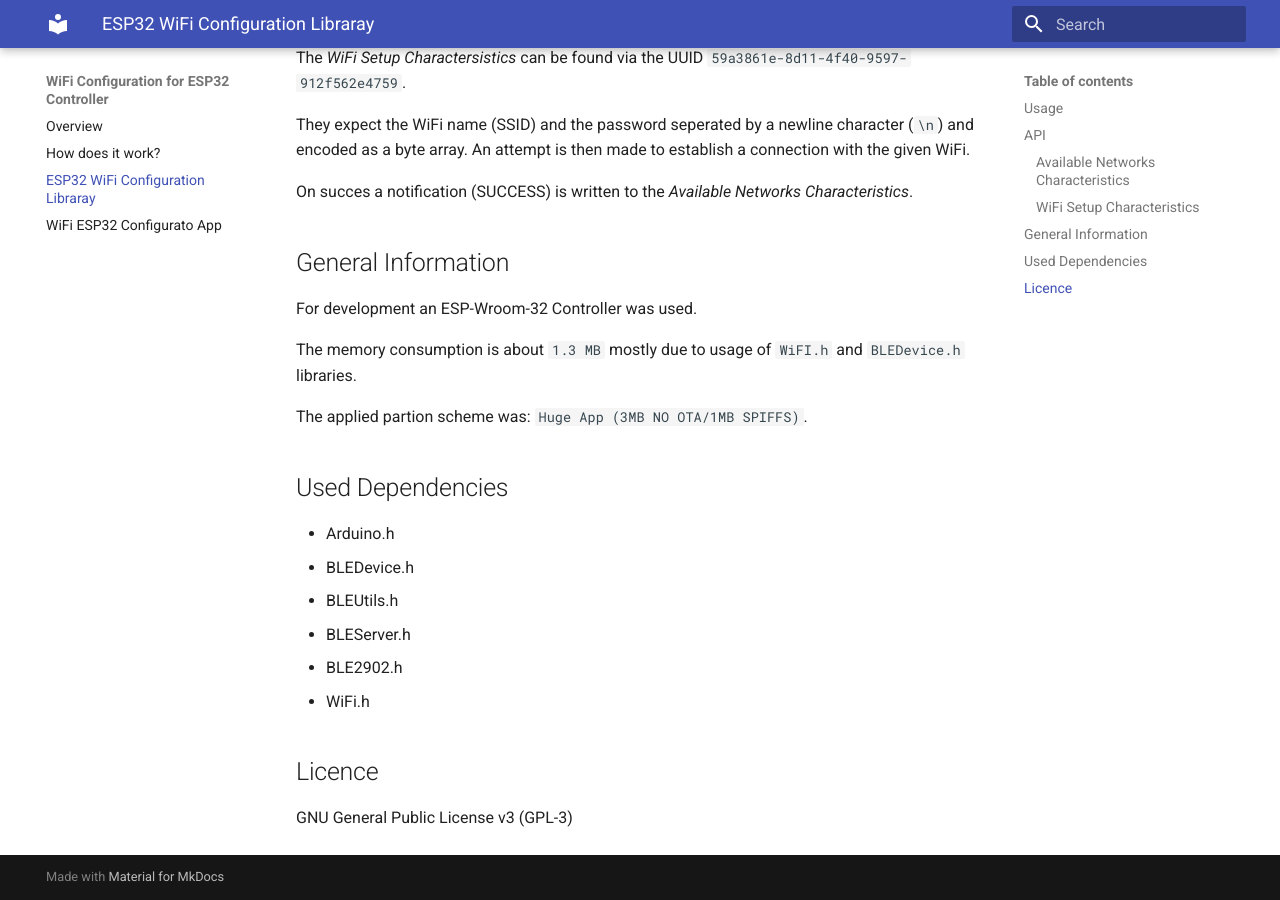
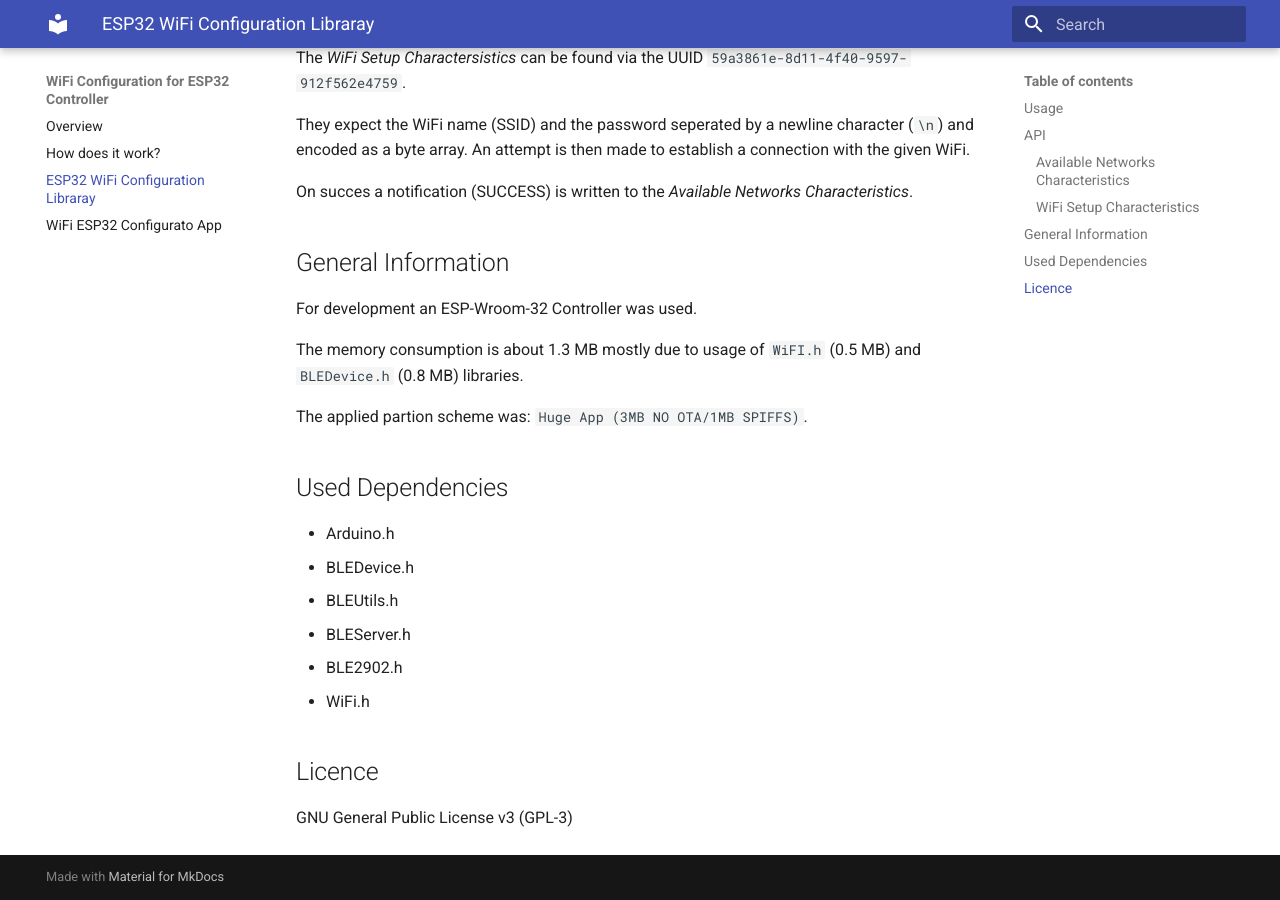
Before and after one commit to Jurilz/wifi-esp32-docs, an MkDocs documentation site: the page built from docs/esp32-wifi-configurator.md, in a window 1280 px wide and 900 px high, scrolled down 1059 px. Built offline with MkDocs 1.6.1 and Material for MkDocs 9.7.7, drawn with Linux system fonts in a browser that asks for light colours.

Commit message:
added memory info

```diff
--- a/docs/esp32-wifi-configurator.md
+++ b/docs/esp32-wifi-configurator.md
@@ -45,7 +45,7 @@ On succes a notification (SUCCESS) is written to the *Available Networks Charact
 
 For development an ESP-Wroom-32 Controller was used.
 
-The memory consumption is about `1.3 MB` mostly due to usage of `WiFI.h` and `BLEDevice.h` libraries.
+The memory consumption is about 1.3 MB mostly due to usage of `WiFI.h` (0.5 MB) and `BLEDevice.h` (0.8 MB) libraries.
 
 The applied partion scheme was: `Huge App (3MB NO OTA/1MB SPIFFS)`.
 
```
